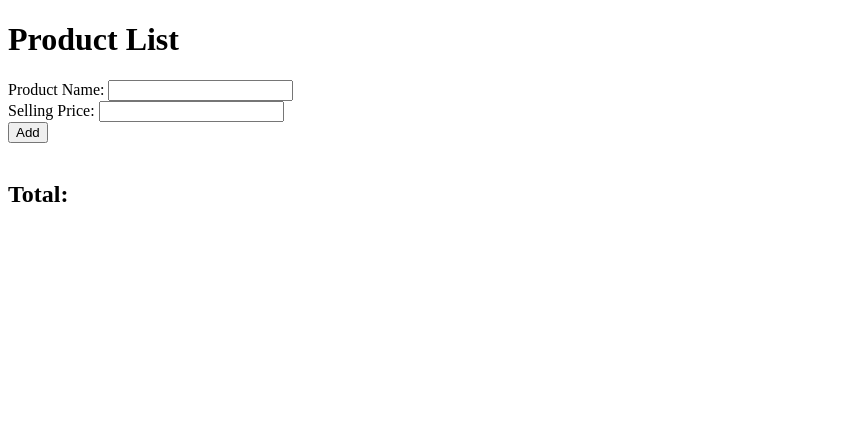
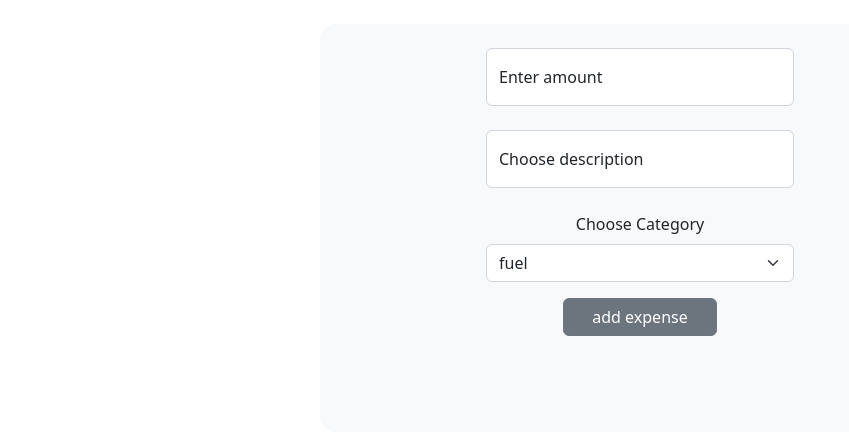
Before and after one commit to AnshikaBangar/seller-expense-tracker, a plain HTML site: page index.html in a window 1280 px wide. Shown: the whole page, without its empty margins (0-849 px from the left). Drawn offline with nearby package versions, Linux system fonts and the light colour scheme; no server answers.

Commit message:
Update index.html

```diff
--- a/index.html
+++ b/index.html
@@ -1,23 +1,53 @@
 <!DOCTYPE html>
-<html>
-  <head>
-    <title>Product List</title>
-    <script src="https://cdn.jsdelivr.net/npm/axios/dist/axios.min.js"></script>
-  </head>
-  <body>
-    <h1>Product List</h1>
-    <form id="form">
-      <label for="productName">Product Name:</label>
-      <input type="text" id="productName" />
-      <br />
-      <label for="sellingPrice">Selling Price:</label>
-      <input type="text" id="sellingPrice" />
-      <br />
-      <button type="submit">Add</button>
-    </form>
-    <br />
-    <h2>Total: <span id="total"></span></h2>
-    <ul id="productList"></ul>
-    <script src="index.js"></script>
-  </body>
+<html lang="en">
+
+<head>
+
+    <meta charset="UTF-8">
+    <meta http-equiv="X-UA-Compatible" content="IE=edge">
+    <meta name="viewport" content="width=device-width, initial-scale=1.0">
+
+    <title>Expense Tracker App</title>
+    <link href="https://cdn.jsdelivr.net/npm/bootstrap@5.2.3/dist/css/bootstrap.min.css" rel="stylesheet"
+        integrity="sha384-rbsA2VBKQhggwzxH7pPCaAqO46MgnOM80zW1RWuH61DGLwZJEdK2Kadq2F9CUG65" crossorigin="anonymous">
+        <script src="https://cdnjs.cloudflare.com/ajax/libs/axios/1.2.1/axios.min.js"></script>
+</head>
+
+<body>
+    <br>
+    <div class="container w-50 flex-column  bg-light rounded-4" style="height: 50%;">
+        <form class="a  d-flex flex-column " method="POST">
+
+                <!--  input should be before the label -->
+                <div class="form-floating w-50 align-self-center mb-4 mt-4" >
+                    <input class="form-control " type="number" id="amt" placeholder="Enter amount" required>
+                    <label class="form-label">Enter amount</label>
+                </div>
+
+
+                <div class="form-floating w-50 align-self-center mb-4">
+                    <input class="form-control" type="text" id="desc" placeholder="Choose description" required>
+                    <label class="form-label">Choose description</label>
+                </div>
+
+
+                <label class="form-label align-self-center">Choose Category</label>
+                <select class="form-select w-50 align-self-center" id="category" required>
+                    <option id="fuel">fuel</option>
+                    <option id="food">food</option>
+                    <option id="electricity">electricity</option>
+                    <option id="movies">movies</option>
+                </select>
+
+               <button class="btn btn-secondary w-25 align-self-center mb-4 mt-3" type="submit" id="submit">add expense</button><br>
+        </form>
+
+        <div id="display" class="container-fluid align-items-center p-3">
+            <ul id="ul"> </ul>
+        </div>
+    </div>
+</body>
+
+<script src="./index.js"></script>
+
 </html>
```
